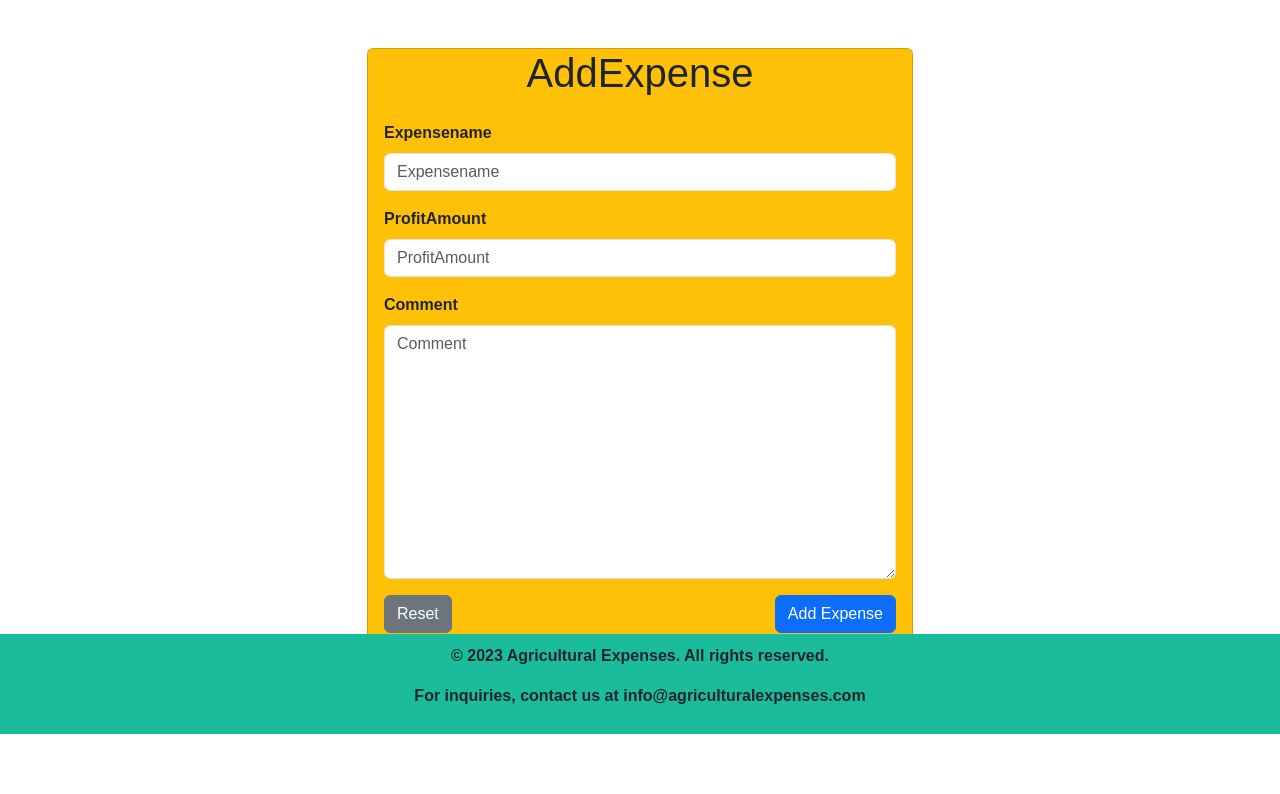
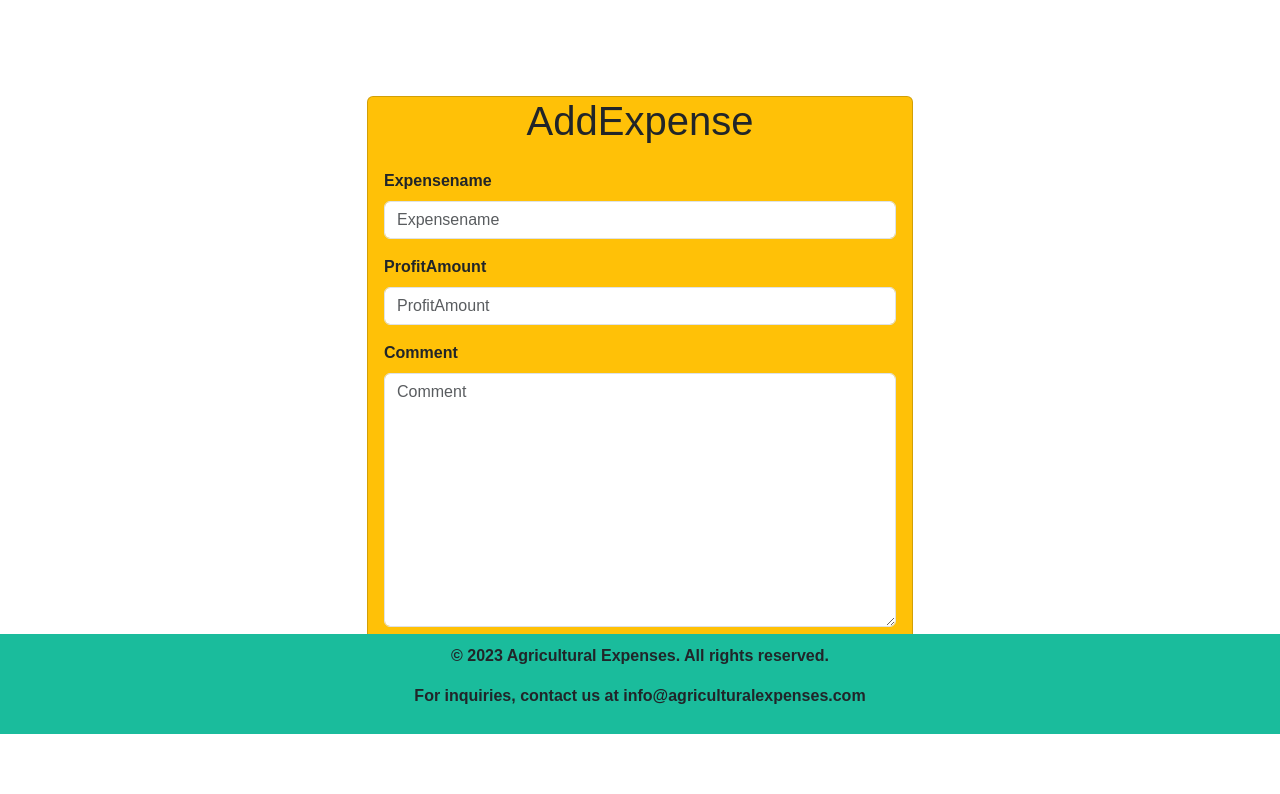
Before and after one commit to mahesh241994/aglincome, a Django app: page /add/ in a window 1280 px wide. Shown: the part 66-860 px from the top of the page. Before the commit the page ends 800 px from the top, so only its background shows below. Run offline with Django 4.2, Linux system fonts and the light colour scheme; a user stored in the database is signed in; some libraries are stand-ins or nearby versions.

Commit message:
Update add.html

```diff
--- a/myexpense/templates/myexpense/add.html
+++ b/myexpense/templates/myexpense/add.html
@@ -2,7 +2,7 @@
 {% load django_bootstrap5 %}
 
 {% block content %}
-  <div class="container d-flex flex-column">
+  <div class="container d-flex flex-column py-5">
     <div class="row my-5">
         <div class="col-md-6 col-sm-6 offset-md-3">
             <div class="card bg-warning">
```
